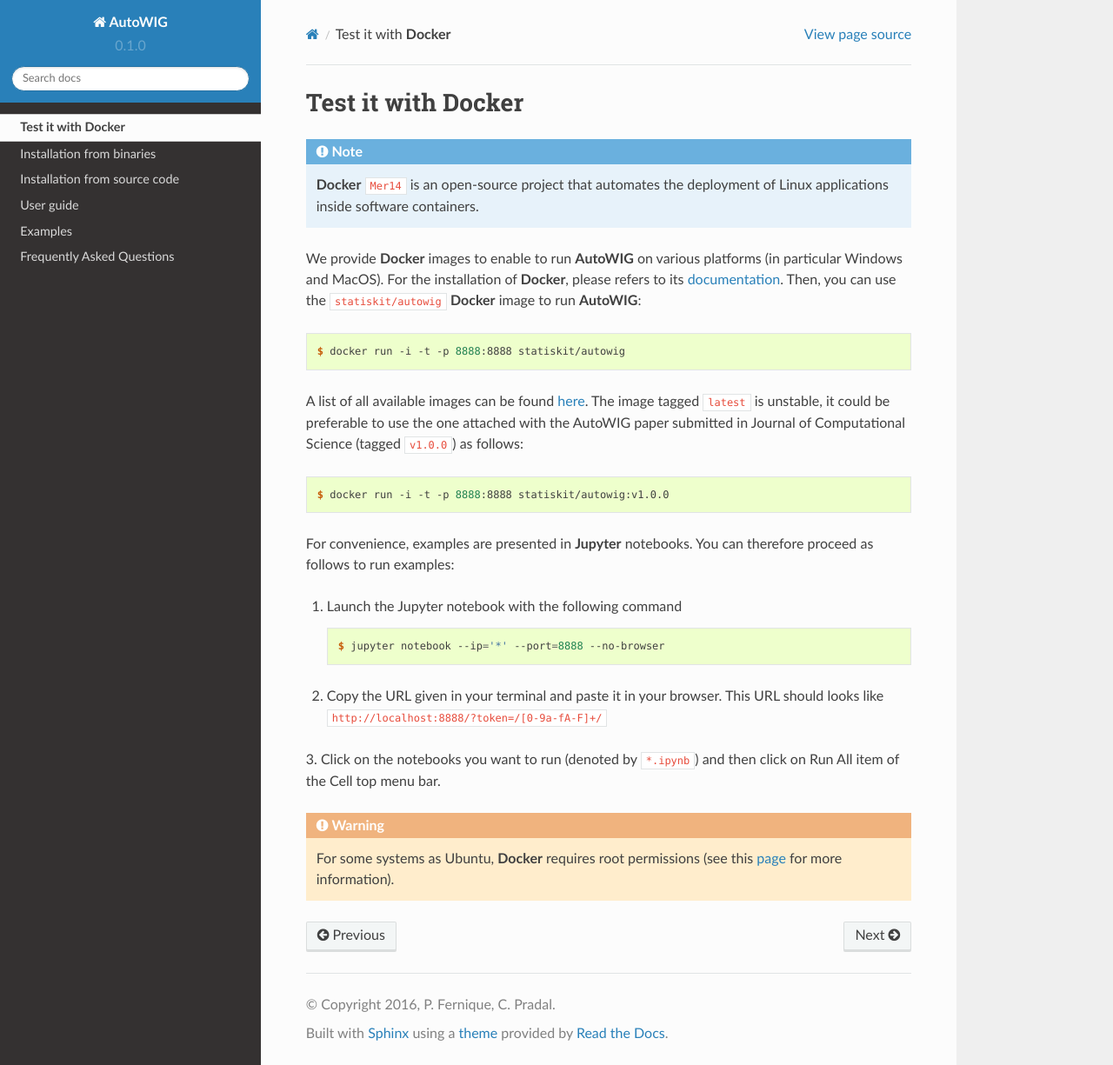
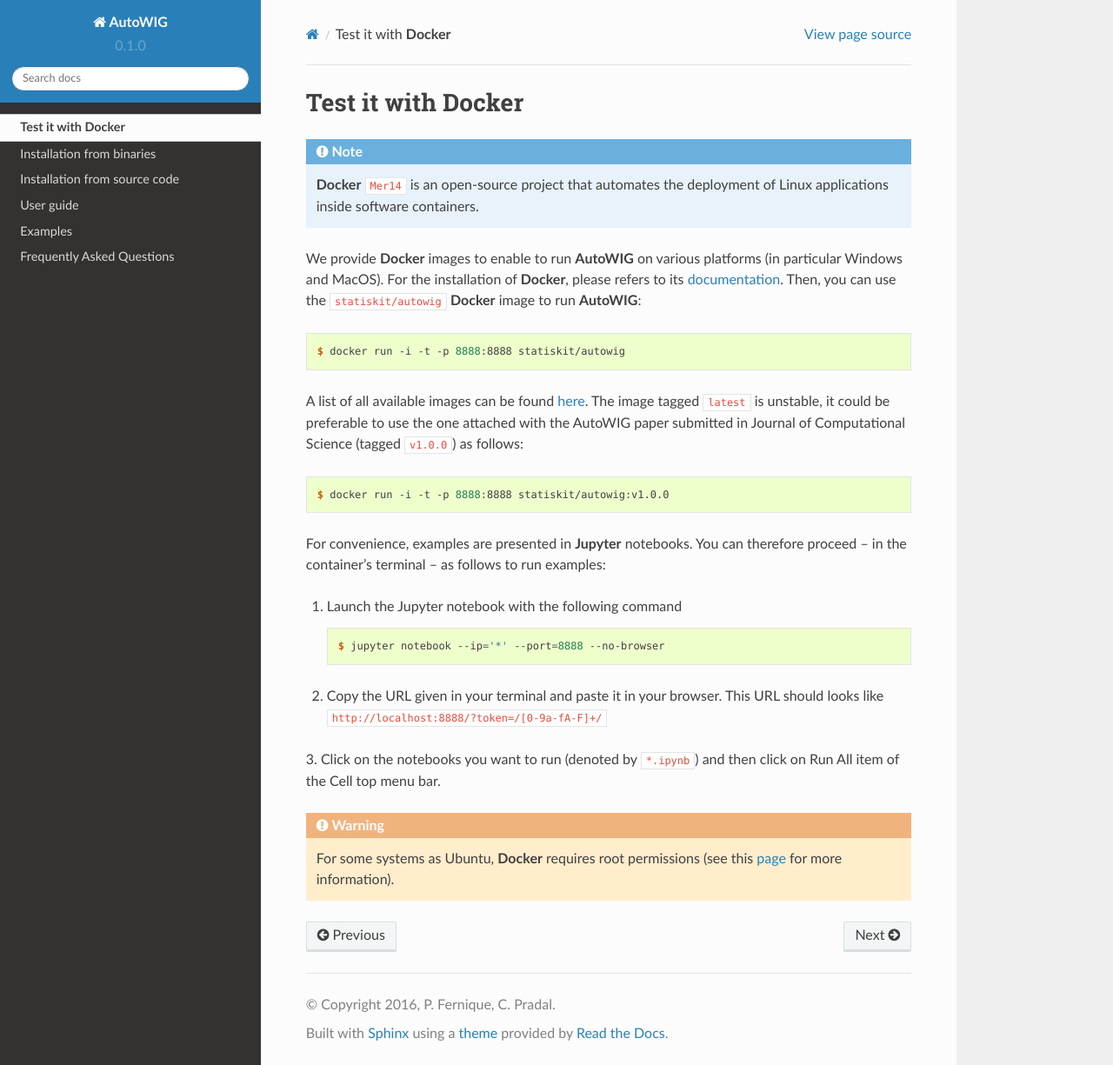
Before and after one commit to StatisKit/AutoWIG, a Sphinx documentation site: the page built from doc/install/docker.rst, in a window 1280 px wide and 1225 px high. Shown: the whole window at 87% size. Built offline with Sphinx 7.4.7 and the Read the Docs theme 2.0.0, drawn with Linux system fonts in a browser that asks for light colours; cross-references to code outside the pages are shown as plain code.

Commit message:
Update docker.rst

```diff
--- a/doc/install/docker.rst
+++ b/doc/install/docker.rst
@@ -40,7 +40,7 @@
     $ docker run -i -t -p 8888:8888 statiskit/autowig:v1.0.0
 
 For convenience, examples are presented in  **Jupyter** notebooks.
-You can therefore proceed as follows to run examples:
+You can therefore proceed -- in the container's terminal -- as follows to run examples:
 
 1. Launch the Jupyter notebook with the following command
 
```
